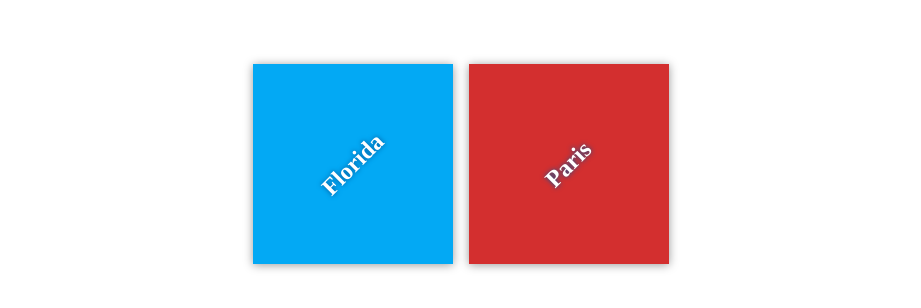
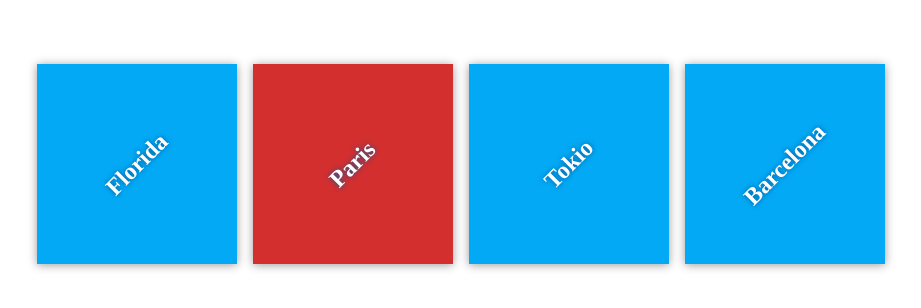
Before and after one commit to marekrogaczewskibsh/my_travel_plans, a plain HTML site: page index.html in a window 1280 px wide. Shown: the part 236-544 px from the top of the page, without its empty margins (179-1100 px from the left). Drawn offline with Linux system fonts and the light colour scheme.

Commit message:
Add additional cities to destination

```diff
--- a/index.html
+++ b/index.html
@@ -17,6 +17,14 @@
             <div class="destination" id="paris">
                 <h2>Paris</h2>
             </div>
+
+            <div class="destination" id="tokio">
+                <h2>Tokio</h2>
+            </div>
+
+            <div class="destination" id="barcelona">
+                <h2>Barcelona</h2>
+            </div>
         </div>
     </div>
 
```
